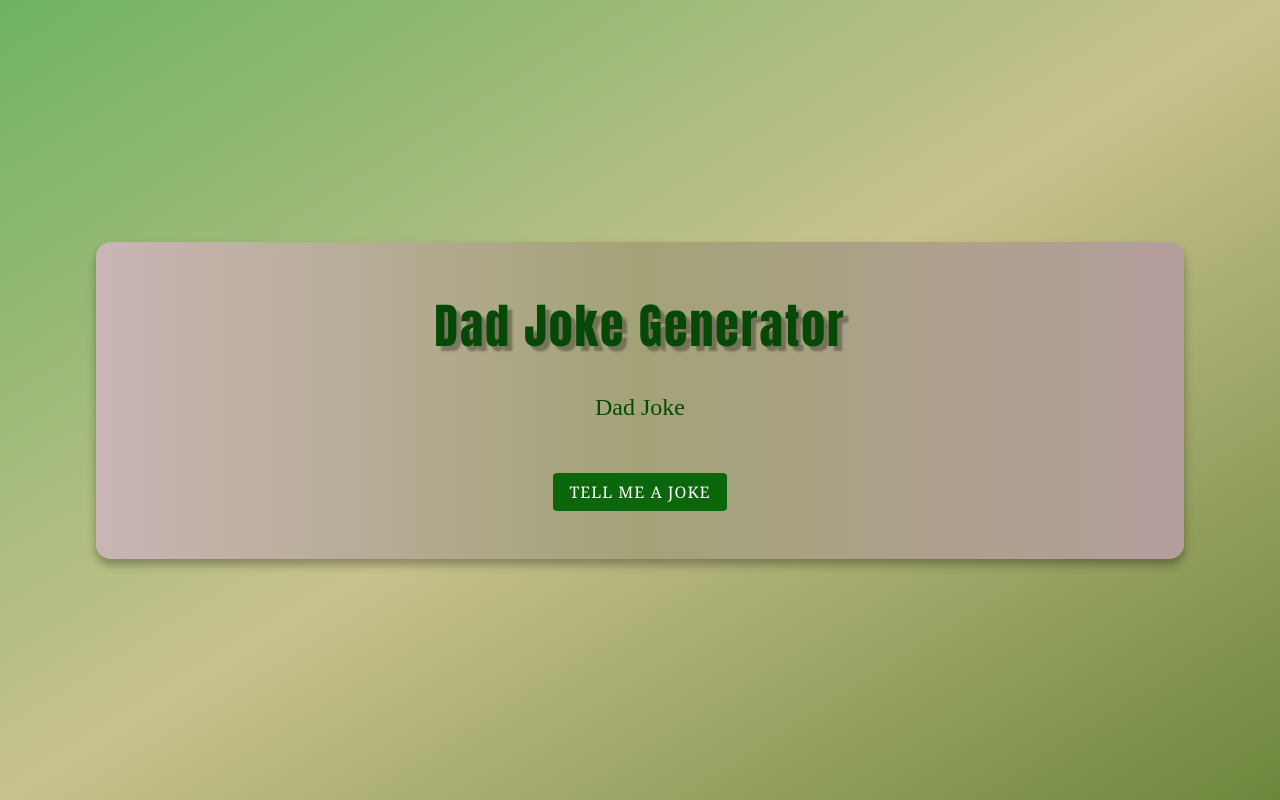
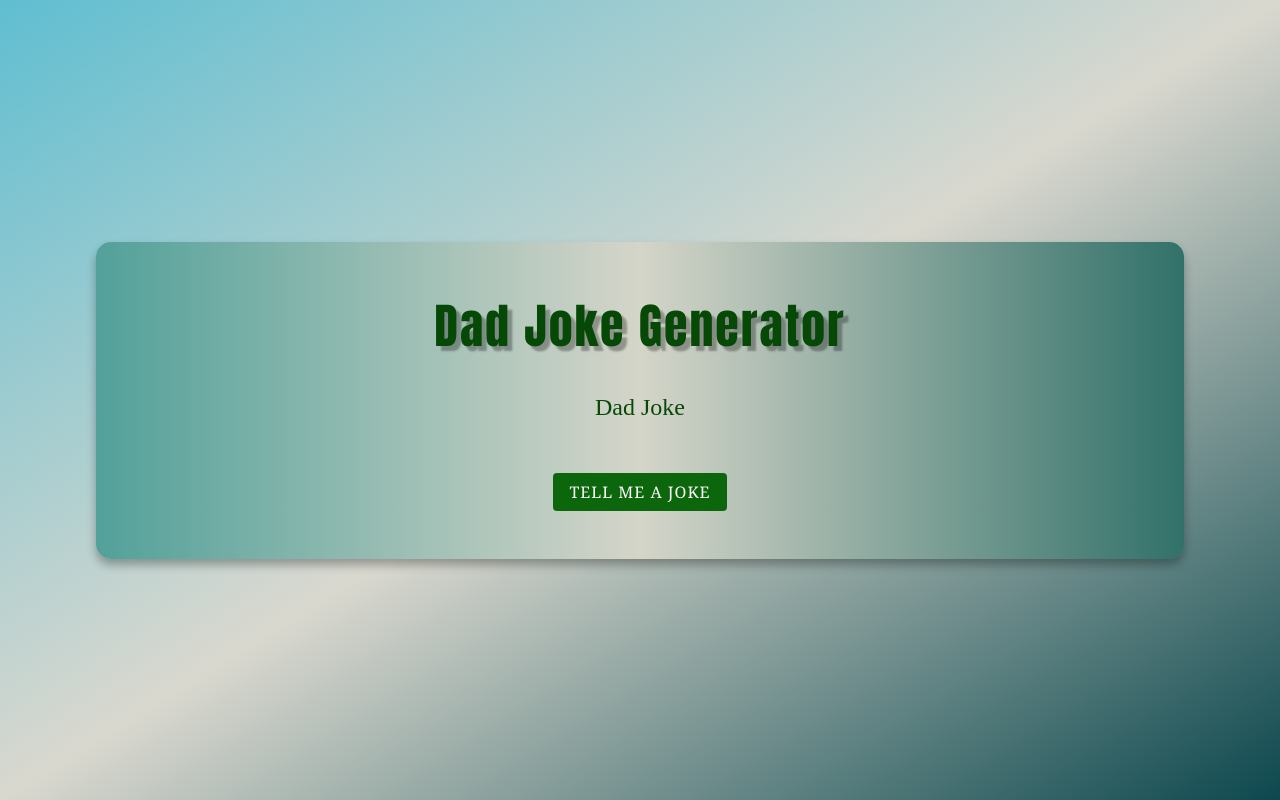
Before and after one commit to CodeSperk/Random-Joke-Generator-API-YT, a plain HTML site: page index.html in a window 1280 px wide. Drawn offline with Linux system fonts and the light colour scheme.

Commit message:
Background color changed

```diff
--- a/styles/styles.css
+++ b/styles/styles.css
@@ -9,10 +9,10 @@ body{
   display: grid;
   justify-content: center;
   align-items: center;
-  background-image: linear-gradient(to right bottom, rgb(111, 179, 98), rgb(200, 194, 140), rgb(109, 134, 60))
+  background-image: linear-gradient(to right bottom, rgb(95, 190, 209), rgb(217, 216, 207), rgb(13, 72, 78))
 }
 .container{
-  background: linear-gradient(90deg, rgb(201, 181, 181), rgb(163, 163, 119),  rgb(181, 158, 158));
+  background: linear-gradient(90deg, rgb(82, 161, 154), rgb(213, 213, 201),  rgb(49, 113, 105));
   padding: 3rem;
   box-shadow: 0 6px 10px rgba(0, 0, 0, 0.3);
   text-align: center;
```
